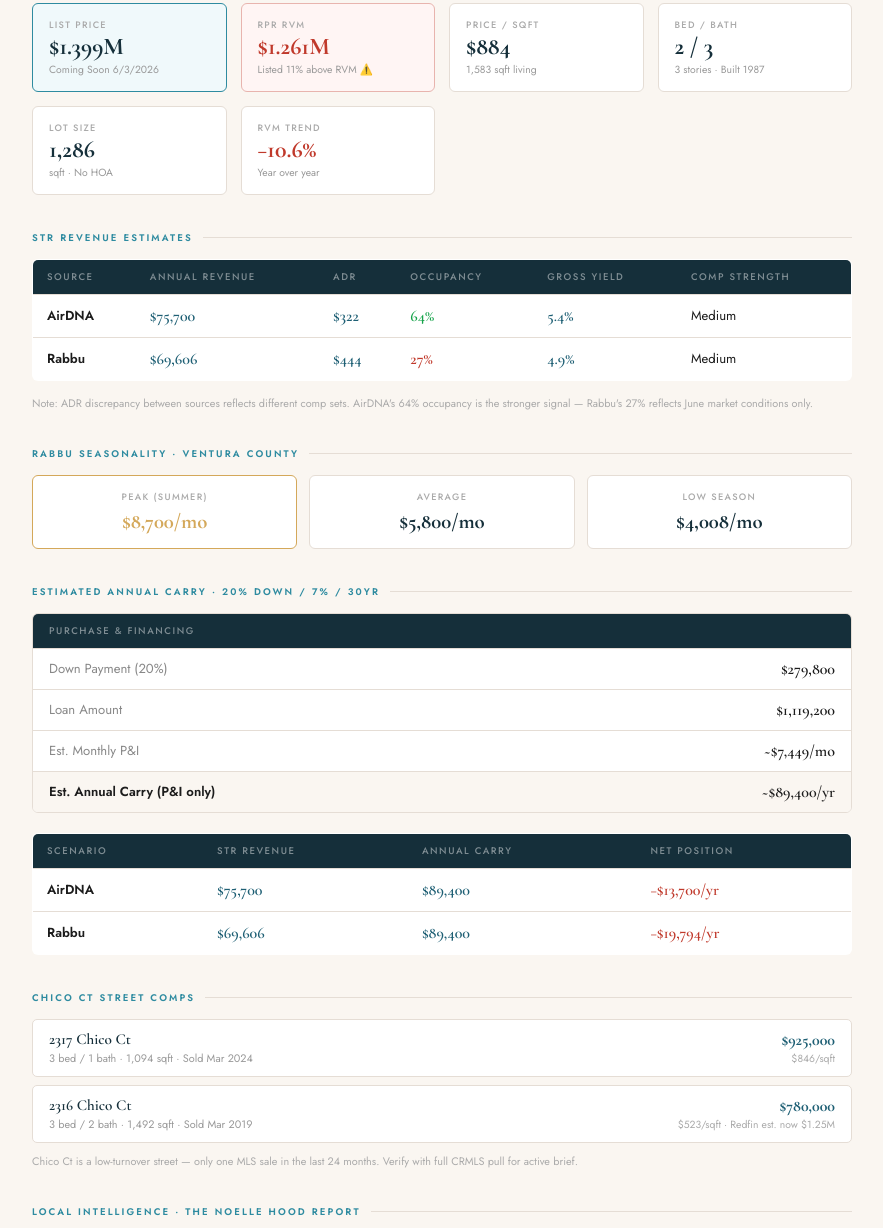
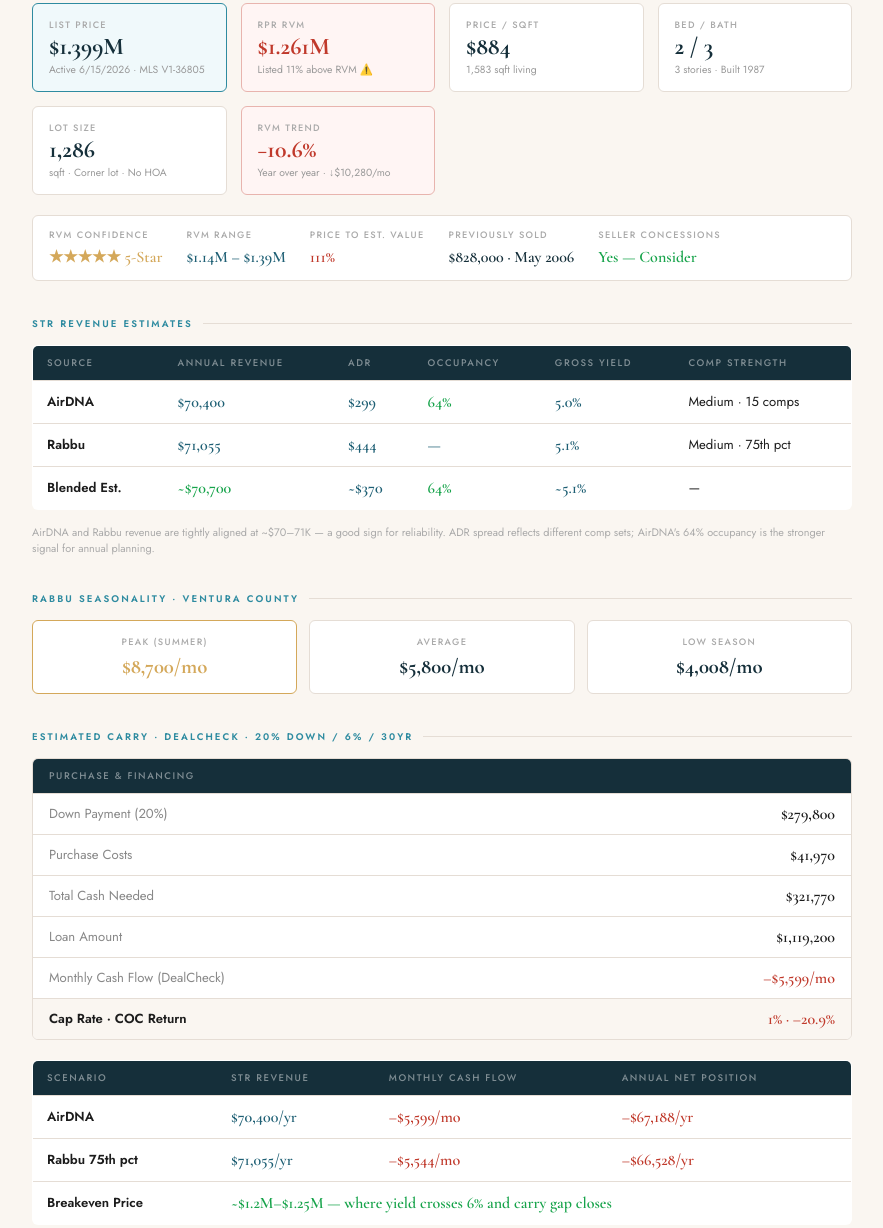
Before and after one commit to NoelleHarrelson/-nh-tracker, a plain HTML site: page chico-court-brief.html in a window 1280 px wide. Shown: the part 273-1501 px from the top of the page, without its empty margins (8-891 px from the left). Drawn offline with nearby package versions, Linux system fonts and the light colour scheme.

Commit message:
Add files via upload

```diff
--- a/chico-court-brief.html
+++ b/chico-court-brief.html
@@ -30,7 +30,6 @@
     min-height: 100vh;
   }
 
-  /* ── HEADER ── */
   .header {
     background: linear-gradient(135deg, #152f3a 0%, #1E5F74 42%, #2E8BA0 78%, #1a5568 100%);
     padding: 36px 40px 32px;
@@ -82,26 +81,15 @@
     text-transform: uppercase;
   }
 
-  .pill.coming-soon { background: var(--orange); color: #fff; }
+  .pill.active { background: #16a34a; color: #fff; }
   .pill.no-hoa { background: rgba(255,255,255,0.12); color: rgba(255,255,255,0.8); border: 1px solid rgba(255,255,255,0.2); }
   .pill.str { background: rgba(212,168,90,0.2); color: var(--gold); border: 1px solid rgba(212,168,90,0.3); }
 
-  /* ── ORANGE BAR ── */
-  .orange-bar {
-    background: var(--orange);
-    height: 3px;
-  }
+  .orange-bar { background: var(--orange); height: 3px; }
 
-  /* ── MAIN ── */
-  .main {
-    max-width: 900px;
-    padding: 36px 40px 48px;
-  }
+  .main { max-width: 900px; padding: 36px 40px 48px; }
 
-  /* ── SECTION ── */
-  .section {
-    margin-bottom: 36px;
-  }
+  .section { margin-bottom: 36px; }
 
   .section-label {
     font-size: 0.6rem;
@@ -122,7 +110,6 @@
     background: var(--border);
   }
 
-  /* ── STAT ROW ── */
   .stat-row {
     display: grid;
     grid-template-columns: repeat(auto-fill, minmax(160px, 1fr));
@@ -137,15 +124,8 @@
     padding: 14px 16px;
   }
 
-  .stat-card.highlight {
-    border-color: var(--ocean-bright);
-    background: #f0f9fb;
-  }
-
-  .stat-card.warn {
-    border-color: #e8b4ae;
-    background: #fff5f4;
-  }
+  .stat-card.highlight { border-color: var(--ocean-bright); background: #f0f9fb; }
+  .stat-card.warn { border-color: #e8b4ae; background: #fff5f4; }
 
   .stat-label {
     font-size: 0.58rem;
@@ -166,18 +146,11 @@
     display: block;
   }
 
-  .stat-val.orange { color: var(--orange); }
   .stat-val.warn { color: var(--warn); }
   .stat-val.gold { color: var(--gold); }
 
-  .stat-note {
-    font-size: 0.65rem;
-    color: #999;
-    display: block;
-    margin-top: 3px;
-  }
+  .stat-note { font-size: 0.65rem; color: #999; display: block; margin-top: 3px; }
 
-  /* ── STR TABLE ── */
   .str-table {
     width: 100%;
     border-collapse: collapse;
@@ -217,7 +190,6 @@
   .str-table td.val.green { color: #16a34a; }
   .str-table td.val.warn { color: var(--warn); }
 
-  /* ── CARRY BOX ── */
   .carry-box {
     background: var(--white);
     border: 1px solid var(--border);
@@ -246,8 +218,8 @@
   }
 
   .carry-row:first-of-type { border-top: none; }
+  .carry-row .carry-label { color: #888; }
 
-  .carry-row .carry-label { color: #888; }
   .carry-row .carry-val {
     font-family: 'Cormorant Garamond', serif;
     font-size: 1rem;
@@ -255,14 +227,9 @@
     color: var(--ink);
   }
 
-  .carry-row.total {
-    background: var(--sand);
-    font-weight: 600;
-  }
-
+  .carry-row.total { background: var(--sand); font-weight: 600; }
   .carry-row.total .carry-label { color: var(--ink); }
 
-  /* ── VERDICT BOX ── */
   .verdict {
     background: linear-gradient(135deg, #152f3a 0%, #1E5F74 100%);
     border-radius: 8px;
@@ -289,7 +256,6 @@
 
   .verdict-text strong { color: var(--gold); font-weight: 600; }
 
-  /* ── COMPS ── */
   .comp-row {
     display: flex;
     justify-content: space-between;
@@ -310,15 +276,9 @@
     color: var(--ocean-deep);
   }
 
-  .comp-specs {
-    font-size: 0.68rem;
-    color: #999;
-    margin-top: 2px;
-  }
+  .comp-specs { font-size: 0.68rem; color: #999; margin-top: 2px; }
 
-  .comp-price {
-    text-align: right;
-  }
+  .comp-price { text-align: right; }
 
   .comp-price-val {
     font-family: 'Cormorant Garamond', serif;
@@ -327,14 +287,8 @@
     color: var(--ocean-mid);
   }
 
-  .comp-ppsf {
-    font-size: 0.65rem;
-    color: #aaa;
-    display: block;
-    margin-top: 1px;
-  }
+  .comp-ppsf { font-size: 0.65rem; color: #aaa; display: block; margin-top: 1px; }
 
-  /* ── SEASONALITY ── */
   .season-row {
     display: grid;
     grid-template-columns: repeat(3, 1fr);
@@ -371,7 +325,6 @@
 
   .season-card.peak .season-val { color: var(--gold); }
 
-  /* ── DISCLAIMER ── */
   .disclaimer {
     font-size: 0.62rem;
     color: #bbb;
@@ -381,7 +334,6 @@
     margin-top: 8px;
   }
 
-  /* ── FOOTER ── */
   .footer {
     background: var(--ocean-deep);
     padding: 16px 40px;
@@ -423,7 +375,7 @@
   <div class="header-address">2301 <span>Chico</span> Court</div>
   <div class="header-sub">Oxnard, CA 93035 · Silver Strand Beach · Silverstrand Beach Subdivision</div>
   <div class="header-pills">
-    <span class="pill coming-soon">● Coming Soon</span>
+    <span class="pill active">● Active — Listed 6/15/2026</span>
     <span class="pill no-hoa">No HOA</span>
     <span class="pill str">STR Eligible</span>
   </div>
@@ -440,7 +392,7 @@
       <div class="stat-card highlight">
         <span class="stat-label">List Price</span>
         <span class="stat-val">$1.399M</span>
-        <span class="stat-note">Coming Soon 6/3/2026</span>
+        <span class="stat-note">Active 6/15/2026 · MLS V1-36805</span>
       </div>
       <div class="stat-card warn">
         <span class="stat-label">RPR RVM</span>
@@ -460,12 +412,34 @@
       <div class="stat-card">
         <span class="stat-label">Lot Size</span>
         <span class="stat-val">1,286</span>
-        <span class="stat-note">sqft · No HOA</span>
+        <span class="stat-note">sqft · Corner lot · No HOA</span>
       </div>
-      <div class="stat-card">
+      <div class="stat-card warn">
         <span class="stat-label">RVM Trend</span>
         <span class="stat-val warn">−10.6%</span>
-        <span class="stat-note">Year over year</span>
+        <span class="stat-note">Year over year · ↓$10,280/mo</span>
+      </div>
+    </div>
+    <div style="background:var(--white);border:1px solid var(--border);border-radius:6px;padding:12px 16px;display:flex;gap:24px;flex-wrap:wrap;">
+      <div>
+        <span class="stat-label">RVM Confidence</span>
+        <span style="font-family:'Cormorant Garamond',serif;font-size:1rem;font-weight:600;color:var(--gold);">★★★★★ 5-Star</span>
+      </div>
+      <div>
+        <span class="stat-label">RVM Range</span>
+        <span style="font-family:'Cormorant Garamond',serif;font-size:1rem;font-weight:600;color:var(--ocean-mid);">$1.14M – $1.39M</span>
+      </div>
+      <div>
+        <span class="stat-label">Price to Est. Value</span>
+        <span style="font-family:'Cormorant Garamond',serif;font-size:1rem;font-weight:600;color:var(--warn);">111%</span>
+      </div>
+      <div>
+        <span class="stat-label">Previously Sold</span>
+        <span style="font-family:'Cormorant Garamond',serif;font-size:1rem;font-weight:600;color:var(--ocean-deep);">$828,000 · May 2006</span>
+      </div>
+      <div>
+        <span class="stat-label">Seller Concessions</span>
+        <span style="font-family:'Cormorant Garamond',serif;font-size:1rem;font-weight:600;color:#16a34a;">Yes — Consider</span>
       </div>
     </div>
   </div>
@@ -487,23 +461,31 @@
       <tbody>
         <tr>
           <td><strong>AirDNA</strong></td>
-          <td class="val">$75,700</td>
-          <td class="val">$322</td>
+          <td class="val">$70,400</td>
+          <td class="val">$299</td>
           <td class="val green">64%</td>
-          <td class="val">5.4%</td>
-          <td>Medium</td>
+          <td class="val">5.0%</td>
+          <td>Medium · 15 comps</td>
         </tr>
         <tr>
           <td><strong>Rabbu</strong></td>
-          <td class="val">$69,606</td>
+          <td class="val">$71,055</td>
           <td class="val">$444</td>
-          <td class="val warn">27%</td>
-          <td class="val">4.9%</td>
-          <td>Medium</td>
+          <td class="val">—</td>
+          <td class="val">5.1%</td>
+          <td>Medium · 75th pct</td>
+        </tr>
+        <tr>
+          <td><strong>Blended Est.</strong></td>
+          <td class="val green">~$70,700</td>
+          <td class="val">~$370</td>
+          <td class="val green">64%</td>
+          <td class="val">~5.1%</td>
+          <td>—</td>
         </tr>
       </tbody>
     </table>
-    <p style="font-size:0.68rem;color:#aaa;margin-bottom:0;">Note: ADR discrepancy between sources reflects different comp sets. AirDNA's 64% occupancy is the stronger signal — Rabbu's 27% reflects June market conditions only.</p>
+    <p style="font-size:0.68rem;color:#aaa;margin-bottom:0;">AirDNA and Rabbu revenue are tightly aligned at ~$70–71K — a good sign for reliability. ADR spread reflects different comp sets; AirDNA's 64% occupancy is the stronger signal for annual planning.</p>
   </div>
 
   <!-- SEASONALITY -->
@@ -527,7 +509,7 @@
 
   <!-- CARRY ANALYSIS -->
   <div class="section">
-    <div class="section-label">Estimated Annual Carry · 20% Down / 7% / 30yr</div>
+    <div class="section-label">Estimated Carry · DealCheck · 20% Down / 6% / 30yr</div>
     <div class="carry-box">
       <div class="carry-header">Purchase & Financing</div>
       <div class="carry-row">
@@ -535,16 +517,24 @@
         <span class="carry-val">$279,800</span>
       </div>
       <div class="carry-row">
+        <span class="carry-label">Purchase Costs</span>
+        <span class="carry-val">$41,970</span>
+      </div>
+      <div class="carry-row">
+        <span class="carry-label">Total Cash Needed</span>
+        <span class="carry-val">$321,770</span>
+      </div>
+      <div class="carry-row">
         <span class="carry-label">Loan Amount</span>
         <span class="carry-val">$1,119,200</span>
       </div>
       <div class="carry-row">
-        <span class="carry-label">Est. Monthly P&I</span>
-        <span class="carry-val">~$7,449/mo</span>
+        <span class="carry-label">Monthly Cash Flow (DealCheck)</span>
+        <span class="carry-val" style="color:var(--warn);">–$5,599/mo</span>
       </div>
       <div class="carry-row total">
-        <span class="carry-label">Est. Annual Carry (P&I only)</span>
-        <span class="carry-val">~$89,400/yr</span>
+        <span class="carry-label">Cap Rate · COC Return</span>
+        <span class="carry-val" style="color:var(--warn);">1% · –20.9%</span>
       </div>
     </div>
 
@@ -553,22 +543,26 @@
         <tr>
           <th>Scenario</th>
           <th>STR Revenue</th>
-          <th>Annual Carry</th>
-          <th>Net Position</th>
+          <th>Monthly Cash Flow</th>
+          <th>Annual Net Position</th>
         </tr>
       </thead>
       <tbody>
         <tr>
           <td><strong>AirDNA</strong></td>
-          <td class="val">$75,700</td>
-          <td class="val">$89,400</td>
-          <td class="val warn">−$13,700/yr</td>
+          <td class="val">$70,400/yr</td>
+          <td class="val warn">–$5,599/mo</td>
+          <td class="val warn">–$67,188/yr</td>
         </tr>
         <tr>
-          <td><strong>Rabbu</strong></td>
-          <td class="val">$69,606</td>
-          <td class="val">$89,400</td>
-          <td class="val warn">−$19,794/yr</td>
+          <td><strong>Rabbu 75th pct</strong></td>
+          <td class="val">$71,055/yr</td>
+          <td class="val warn">–$5,544/mo</td>
+          <td class="val warn">–$66,528/yr</td>
+        </tr>
+        <tr>
+          <td><strong>Breakeven Price</strong></td>
+          <td class="val green" colspan="3">~$1.2M–$1.25M — where yield crosses 6% and carry gap closes</td>
         </tr>
       </tbody>
     </table>
@@ -597,7 +591,7 @@
         <span class="comp-ppsf">$523/sqft · Redfin est. now $1.25M</span>
       </div>
     </div>
-    <p style="font-size:0.68rem;color:#aaa;margin-top:10px;">Chico Ct is a low-turnover street — only one MLS sale in the last 24 months. Verify with full CRMLS pull for active brief.</p>
+    <p style="font-size:0.68rem;color:#aaa;margin-top:10px;">Chico Ct is a low-turnover street — only one MLS sale in the last 24 months. Low turnover here isn't a red flag — it's a signal. People don't leave.</p>
   </div>
 
   <!-- LOCAL INTELLIGENCE -->
@@ -621,8 +615,8 @@
         </div>
 
         <div style="background:var(--sand);border-radius:5px;padding:14px 16px;border-left:3px solid var(--gold);">
-          <div style="font-size:0.6rem;letter-spacing:0.16em;text-transform:uppercase;color:var(--gold);font-weight:600;margin-bottom:6px;">📋 Pending Walkthrough</div>
-          <div style="font-size:0.82rem;color:#888;line-height:1.6;font-style:italic;">Interior condition · actual view lines by floor · parking situation · garage depth · neighbor proximity feel · STR setup potential · seller motivation intel. <br>Targeting mid-week open house — update incoming.</div>
+          <div style="font-size:0.6rem;letter-spacing:0.16em;text-transform:uppercase;color:var(--gold);font-weight:600;margin-bottom:6px;">📋 Walkthrough Intel Pending</div>
+          <div style="font-size:0.82rem;color:#888;line-height:1.6;font-style:italic;">Interior condition · actual view lines by floor · parking situation · garage depth · neighbor proximity feel · STR setup potential · seller motivation intel. Property is tenant-occupied — showing by appointment only, 24-hour notice preferred.</div>
         </div>
 
       </div>
@@ -633,21 +627,21 @@
   <div class="verdict">
     <div class="verdict-label">The Read</div>
     <div class="verdict-text">
-      Priced <strong>11% above a declining RVM</strong> in a market trending down 10.6% year over year — that's the headline. STR yield comes in at <strong>5.4% (AirDNA) to 4.9% (Rabbu)</strong>, below the coastal investor target of 6–8%. Both scenarios carry negative at ask with a conventional 20% down structure.<br><br>
-      This one pencils better at <strong>$1.2M–$1.25M</strong>. At that price point gross yield crosses 6% and the carry gap closes to near breakeven. The 3-story layout, fireplace, balconies, and Silver Strand address give it lifestyle appeal — but the numbers tell a <strong>motivated seller or patient buyer story</strong>, not a slam-dunk investor play at list price. Seller is offering concessions — worth noting.
+      Priced <strong>11% above a declining RVM</strong> in a market trending down 10.6% year over year — that's the headline. STR yield comes in at <strong>~5.0–5.1%</strong> across AirDNA and Rabbu, below the coastal investor target of 6–8%. DealCheck puts monthly cash flow at <strong>–$5,599/mo</strong> at ask with 6% conventional financing.<br><br>
+      This one pencils better at <strong>$1.2M–$1.25M</strong>. At that price point gross yield crosses 6% and the carry gap closes to near breakeven. The corner lot, 3-story layout, parallel-to-beach positioning, and no-HOA Silver Strand address give it real lifestyle appeal — and the seller is offering concessions. This is a <strong>patient buyer or motivated seller story</strong>, not a slam-dunk at list.
     </div>
   </div>
 
   <!-- DISCLAIMER -->
   <div class="disclaimer">
-    Sources: RPR · AirDNA · Rabbu · CRMLS/Flexmls · Public Records. STR revenue figures are estimates based on comparable properties and market conditions — not guaranteed income. Carry analysis assumes 20% down, 7% interest rate, 30-year amortizing loan, P&I only (taxes and insurance not included). All data deemed reliable but not guaranteed. Not financial advice. Noelle Harrelson, REALTOR® | DRE #02239099 | NextHome Preferred Properties | Each office is independently owned and operated.
+    Sources: RPR · AirDNA · Rabbu · DealCheck · CRMLS/Flexmls · Public Records. STR revenue figures are estimates based on comparable properties and market conditions — not guaranteed income. Carry analysis per DealCheck: 20% down, 6% interest rate, 30-year amortizing loan. All data deemed reliable but not guaranteed. Not financial advice. Data updated 6/16/2026. Noelle Harrelson, REALTOR® | DRE #02239099 | NextHome Preferred Properties | Each office is independently owned and operated.
   </div>
 
 </div>
 
 <!-- FOOTER -->
 <div class="footer">
-  <div class="footer-left">Noelle Harrelson · <span>Coastal Market Intelligence</span> · Vol. 002</div>
+  <div class="footer-left">Noelle Harrelson · <span>Coastal Market Intelligence</span> · Vol. 002 · Updated 6/16/2026</div>
   <div class="footer-right">DRE #02239099 · NextHome Preferred Properties · Each office independently owned & operated</div>
 </div>
 
```
